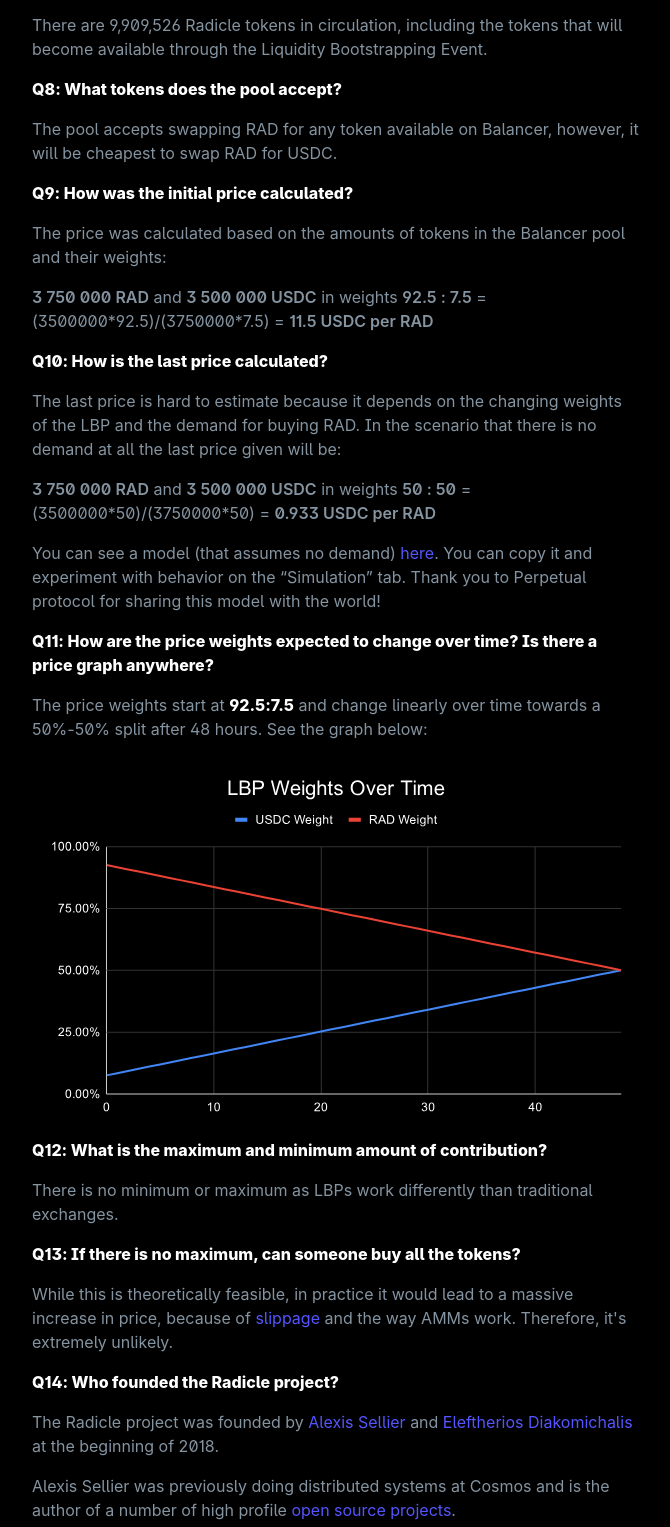
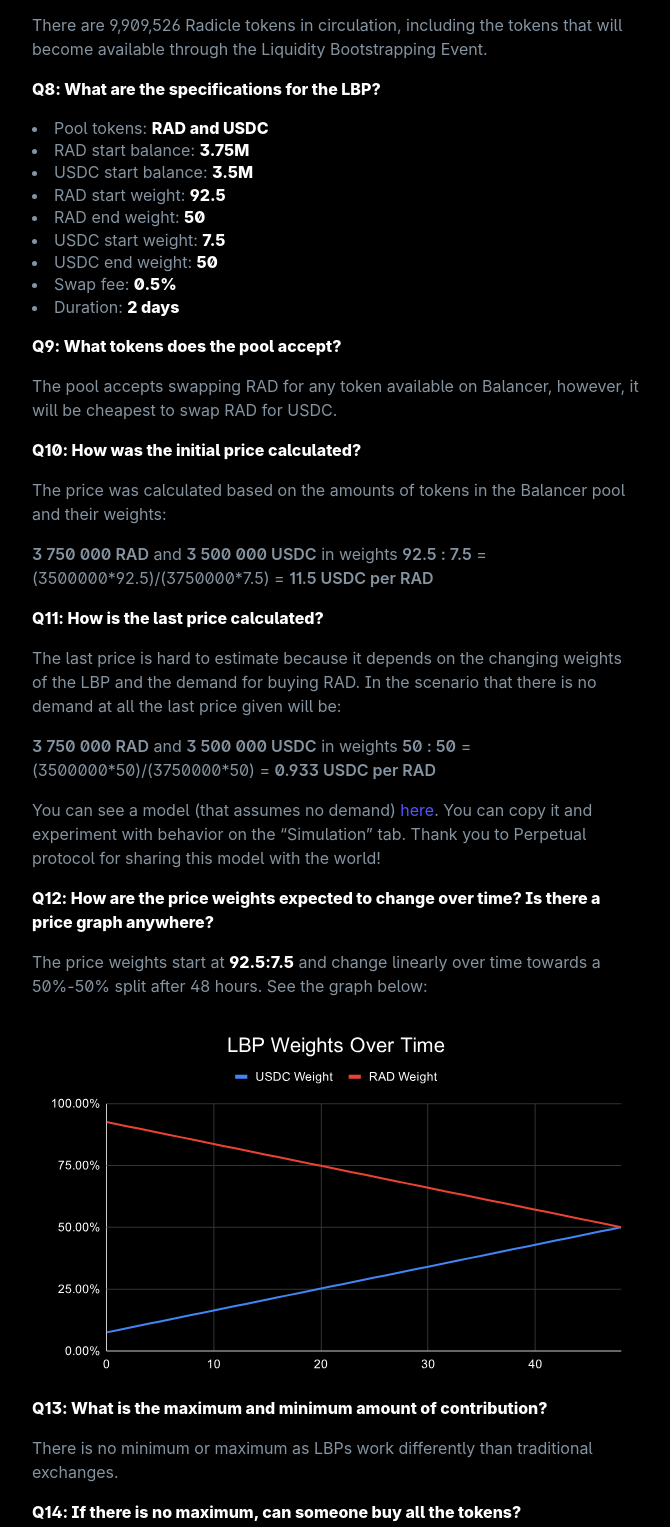
Before and after one commit to radicle-dev/lbp.radicle.network, a website: page docs/faq.html in a window 1280 px wide. Shown: the part 2072-3599 px from the top of the page, without its empty margins (304-974 px from the left). Drawn offline with Linux system fonts and the light colour scheme; a web font is replaced by a local one.

Commit message:
add specs question

```diff
--- a/docs/faq.html
+++ b/docs/faq.html
@@ -106,12 +106,26 @@
         There are 9,909,526 Radicle tokens in circulation, including the tokens that will become available through the Liquidity Bootstrapping Event.
       </p>
 
-      <p><strong>Q8: What tokens does the pool accept?</strong></p>
+      <p><strong>Q8: What are the specifications for the LBP?</strong></p>
+      <ul>
+        <li>Pool tokens: <strong>RAD and USDC</strong></li>
+        <li>RAD start balance: <strong>3.75M</strong></li>
+        <li>USDC start balance: <strong>3.5M</strong></li>
+        <li>RAD start weight: <strong>92.5</strong></li>
+        <li>RAD end weight: <strong>50</strong></li>
+        <li>USDC start weight: <strong>7.5</strong></li>
+        <li>USDC end weight: <strong>50</strong></li>
+        <li>Swap fee: <strong>0.5%</strong></li>
+        <li>Duration: <strong>2 days</strong></li>
+      </ul>
+
+
+      <p><strong>Q9: What tokens does the pool accept?</strong></p>
       <p>
         The pool accepts swapping RAD for any token available on Balancer, however, it will be cheapest to swap RAD for USDC.
       </p>
 
-      <p><strong>Q9:  How was the initial price calculated?</strong></p>
+      <p><strong>Q10:  How was the initial price calculated?</strong></p>
       <p>
         The price was calculated based on the amounts of tokens in the Balancer pool and their weights:
       </p>
@@ -119,7 +133,7 @@
         <b>3 750 000 RAD</b> and <b>3 500 000 USDC</b> in weights <b>92.5 : 7.5</b> = (3500000*92.5)/(3750000*7.5) = <b>11.5 USDC per RAD</b>
       </p>
 
-      <p><strong>Q10: How is the last price calculated?</strong></p>
+      <p><strong>Q11: How is the last price calculated?</strong></p>
       <p>
         The last price is hard to estimate because it depends on the changing weights of the LBP and the demand for buying RAD. In the scenario that there is no demand at all the last price given will be:
       </p>
@@ -130,24 +144,24 @@
         You can see a model (that assumes no demand) <a href="https://docs.google.com/spreadsheets/d/1kzoX7u-zCeRAMjlezJ3ogSVawbHs1dHE1FIaUDJqc-8/edit#gid=0">here</a>. You can copy it and experiment with behavior on the “Simulation” tab. Thank you to Perpetual protocol for sharing this model with the world!
       </p>
 
-      <p><strong>Q11: How are the price weights expected to change over time? Is there a price graph anywhere?</strong></p>
+      <p><strong>Q12: How are the price weights expected to change over time? Is there a price graph anywhere?</strong></p>
       <p>
         The price weights start at <strong>92.5:7.5</strong> and change linearly over time towards a 50%-50% split after 48 hours. See the graph below:
       </p>
 
       <img src="img/price-weights.svg" alt="A graph visualizing how price changes over time">
 
-      <p><strong>Q12: What is the maximum and minimum amount of contribution?</strong></p>
+      <p><strong>Q13: What is the maximum and minimum amount of contribution?</strong></p>
       <p>
         There is no minimum or maximum as LBPs work differently than traditional exchanges.
       </p>
 
-      <p><strong>Q13: If there is no maximum, can someone buy all the tokens?</strong></p>
+      <p><strong>Q14: If there is no maximum, can someone buy all the tokens?</strong></p>
       <p>
         While this is theoretically feasible, in practice it would lead to a massive increase in price, because of <a href="https://www.investopedia.com/terms/s/slippage.asp">slippage</a> and the way AMMs work. Therefore, it's extremely unlikely.
       </p>
 
-      <p><strong>Q14: Who founded the Radicle project?</strong></p>
+      <p><strong>Q15: Who founded the Radicle project?</strong></p>
       <p>
         The Radicle project was founded by <a href="https://twitter.com/cloudhead" target="_blank">Alexis Sellier</a> and <a href="https://twitter.com/lftherios" target="_blank">Eleftherios Diakomichalis</a> at the beginning of 2018.
       </p>
@@ -158,29 +172,29 @@
         Eleftherios was previously the Vice President for Data Science and Engineering at <a href="https://soundcloud.com/discover">Soundcloud</a>.
       </p>
 
-      <p><strong>Q15: Who are the existing supporters of the project?</strong></p>
+      <p><strong>Q16: Who are the existing supporters of the project?</strong></p>
       <p>
         Existing supporters include Placeholder, Blueyard, Galaxy Digital, NFX, Electric, Parafi, Coinfund, 1kx, Fenbushi, Hashkey, Coinbase Ventures, eGirl, Naval Ravikant, Fred Ersham, Balaji Srinivasan, Meltem Demirors as well as the founders of Aave, TheGraph, PolkaDot.
       </p>
 
-      <p><strong>Q16: What is the distribution of tokens between supporters and early contributors?</strong></p>
+      <p><strong>Q17: What is the distribution of tokens between supporters and early contributors?</strong></p>
       <p>
         <i>Note: The 50% allocation slice is % of total supply that is controlled by the Treasury</i>
       </p>
 
       <img src="img/distribution-chart.svg" alt="A chart outlining the network's token distribution">
 
-      <p><strong>Q17: How many projects are already in Radicle?</strong></p>
+      <p><strong>Q18: How many projects are already in Radicle?</strong></p>
       <p>
         Radicle is a peer-to-peer network (like IPFS) so it’s hard to know exactly the precise number of projects in the network. Although, the core-team is operating a seed-node in the network, where more than 1200 projects have been replicated and this number has been growing really fast! The average growth rate week-over-week has been ~8%.
       </p>
 
-      <p><strong>Q18: How much did the project raise in its last fundraising round?</strong></p>
+      <p><strong>Q19: How much did the project raise in its last fundraising round?</strong></p>
       <p>
         Most recently, the Radicle project raised $12m to support the development of the network, at $1.5 per Radicle token.
       </p>
 
-      <p><strong>Q19: What is the allocation and release schedule for supporters and team?</strong></p>
+      <p><strong>Q20: What is the allocation and release schedule for supporters and team?</strong></p>
       <p>
         100M Radicle tokens (fixed) have been minted at genesis and will be vested over the course of 4 years.
       </p>
@@ -197,7 +211,7 @@
       </p>
       <img src="/img/charts.png" alt="Charts showing the token allocation and release schedule">
 
-      <p><strong>Q20: Where can I read more about other Liquidity Bootstrapping pools?</strong></p>
+      <p><strong>Q21: Where can I read more about other Liquidity Bootstrapping pools?</strong></p>
       <p>
         You can find some helpful resources below:
         <ul>
```
